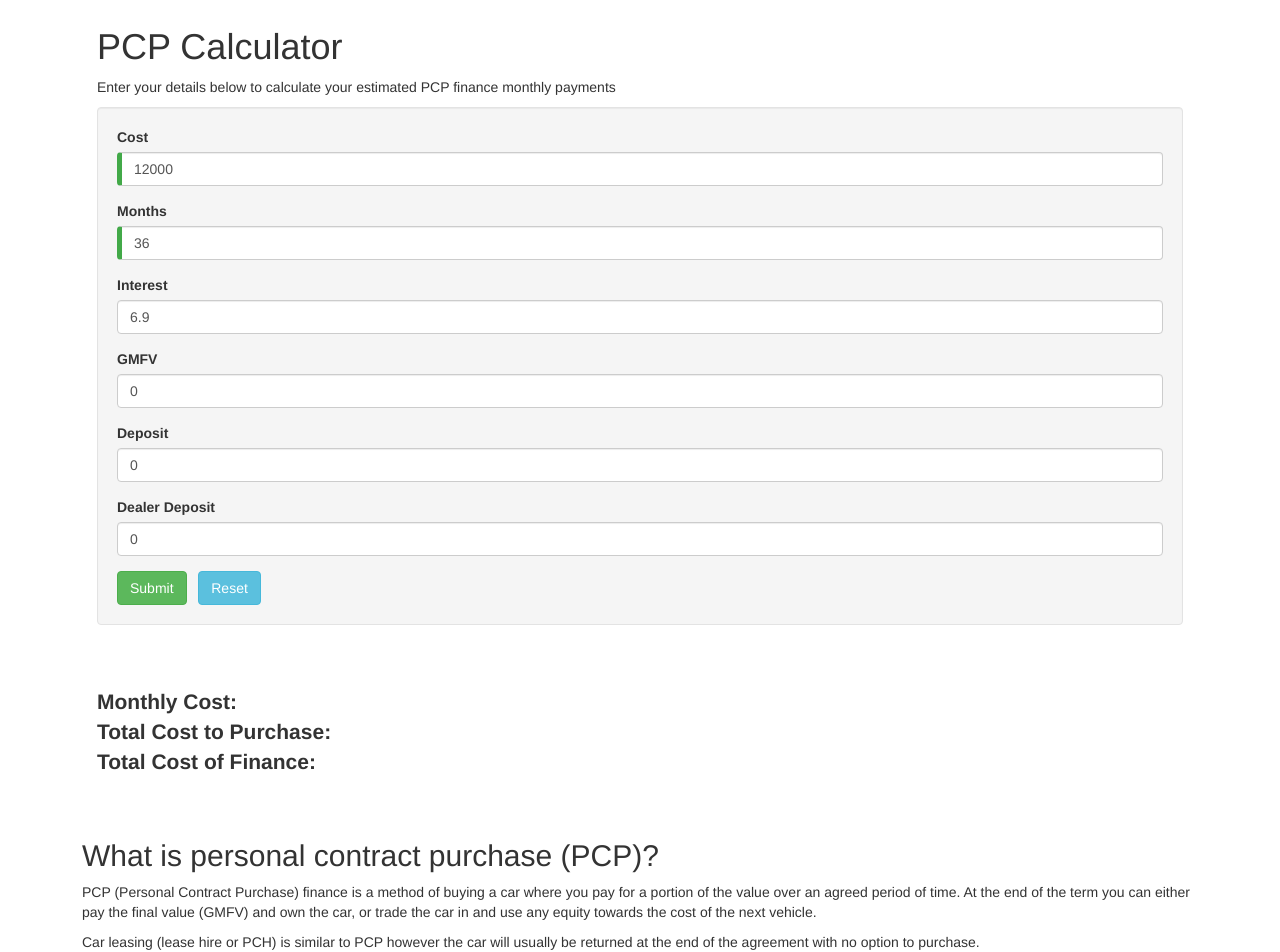
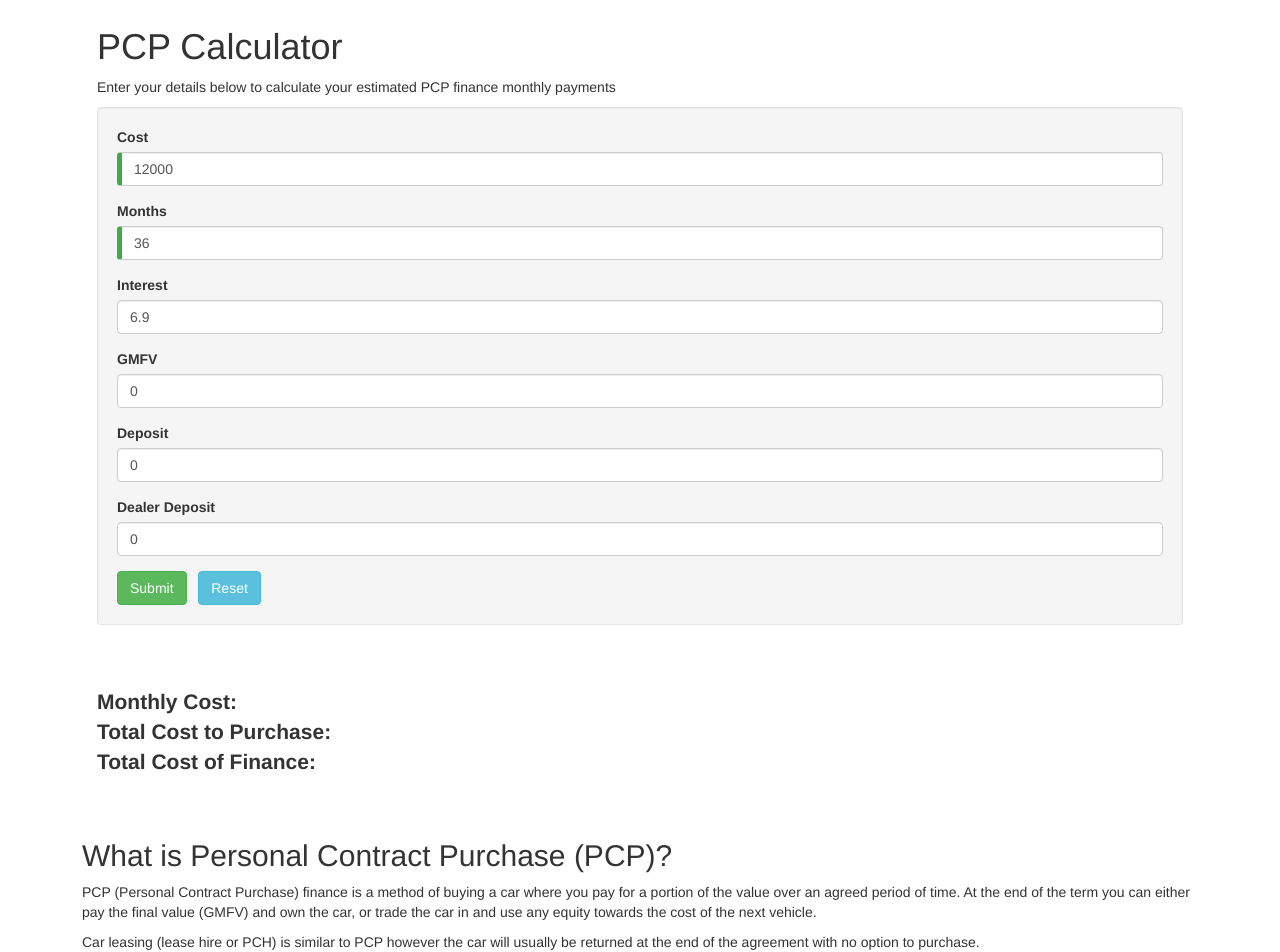
Before and after one commit to cjlambertgh/ng-pcp, an Angular app in the folder ng-pcp/: page / in a window 1280 px wide. Shown: the top 952 px of the page. Built offline with nearby package versions, Linux system fonts and the light colour scheme.

Commit message:
Fix js duplication

```diff
--- a/ng-pcp/src/app/detail/detail.component.html
+++ b/ng-pcp/src/app/detail/detail.component.html
@@ -1,7 +1,7 @@
 <div class="row">
     <div class="col-12">
         <div class="card">
-            <h2>What is personal contract purchase (PCP)?</h2>
+            <h2>What is Personal Contract Purchase (PCP)?</h2>
             <p>
                 PCP (Personal Contract Purchase) finance is a method of buying a car where you pay for a portion of the value over an agreed period of time.
                 At the end of the term you can either pay the final value (GMFV) and own the car, or trade the car in and use any equity towards the cost of the next vehicle.
--- a/ng-pcp/src/app/pcp-calc/pcp-calc.component.html
+++ b/ng-pcp/src/app/pcp-calc/pcp-calc.component.html
@@ -36,7 +36,7 @@
         <button class="btn btn-info" (click)="resetForm()">Reset</button>
     </form>
 </div>
-    <app-ga-banner></app-ga-banner>
+    <!-- <app-ga-banner></app-ga-banner> -->
     <app-pcp-result [result]="result"></app-pcp-result>
     <app-detail></app-detail>
 </div>
--- a/ng-pcp/src/index.html
+++ b/ng-pcp/src/index.html
@@ -19,7 +19,7 @@
     ga('create', 'UA-15355714-5', 'pcpfinancecalculator.co.uk');
     ga('send', 'pageview');
 </script>
-<script data-ad-client="ca-pub-5648791484769694" async src="https://pagead2.googlesyndication.com/pagead/js/adsbygoogle.js"></script>
+<script data-ad-client="ca-pub-5648791484769694" async defer src="https://pagead2.googlesyndication.com/pagead/js/adsbygoogle.js"></script>
 </head>
 <body>
   <app-root></app-root>
```
